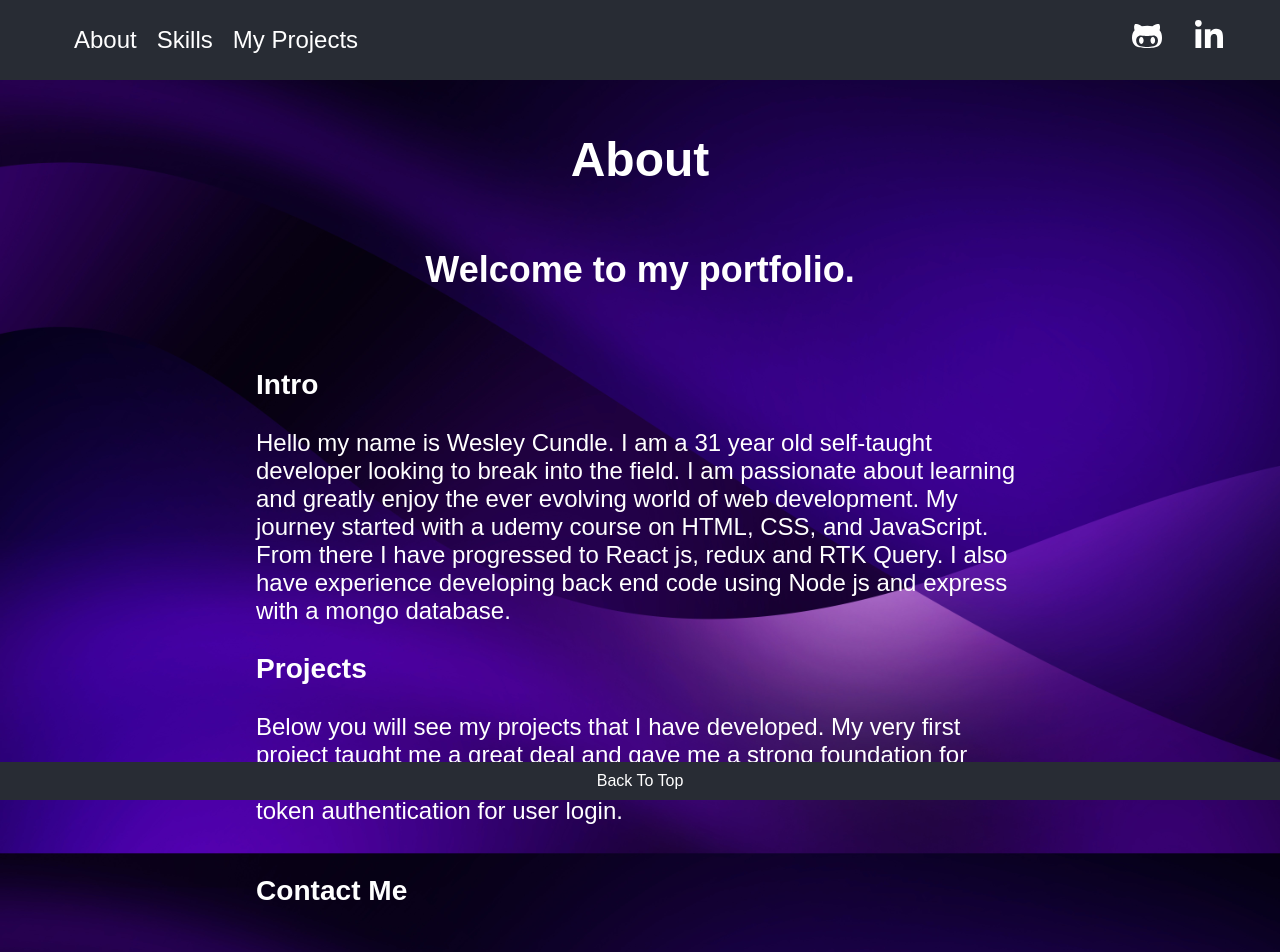
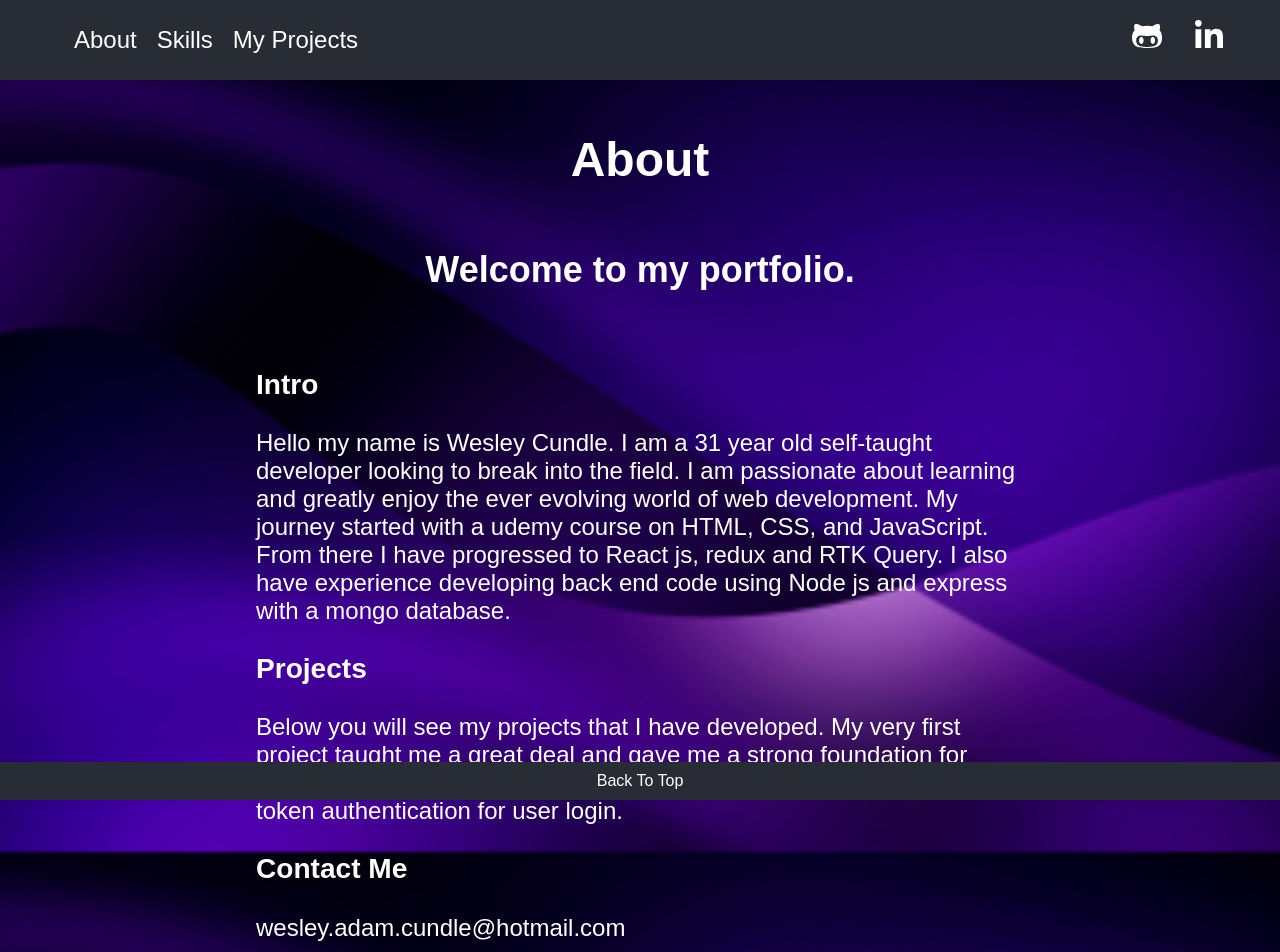
Before and after one commit to wesleycundle28/dev-portfolio, a React (Create React App) app: page / in a window 1280 px wide. Shown: the top 952 px of the page. Built offline with nearby package versions, Linux system fonts and the light colour scheme.

Commit message:
code refactor

```diff
--- a/src/App.css
+++ b/src/App.css
@@ -3,7 +3,7 @@ body {
   background-size: cover;
   background-position: center;
   background-repeat: no-repeat;
-  background-image: url("./assets/Images/abstractPurple.jpg");
+  background-image: url("./assets/Images/abstractPurple\ Small.png");
   display: flex;
   flex-direction: column;
   align-items: stretch;
--- /dev/null
+++ b/src/components/Anchor.jsx
@@ -0,0 +1,5 @@
+import { A } from "../styles/Anchor.style";
+
+export const Anchor = ({ href, Children }) => {
+  return <A href={href}>{Children}</A>;
+};
--- a/src/components/Layout.jsx
+++ b/src/components/Layout.jsx
@@ -1,5 +1,5 @@
 import { Outlet } from "react-router-dom";
-import { Navbar, Footer } from "../components/index";
+import { Navbar, Footer } from "./index";
 
 export const Layout = () => {
   return (
--- a/src/components/index.js
+++ b/src/components/index.js
@@ -2,5 +2,6 @@ import { Layout } from "./Layout";
 import { Footer } from "./Footer";
 import { Navbar } from "./Navbar";
 import { Carousel } from "./Carousel";
+import { Anchor } from "./Anchor";
 
-export { Layout, Footer, Navbar, Carousel };
+export { Layout, Footer, Navbar, Carousel, Anchor };
--- a/src/pages/About/About.js
+++ b/src/pages/About/About.js
@@ -1,4 +1,5 @@
 import "./About.css";
+import { Anchor } from "../../components/index";
 
 export const About = () => {
   return (
@@ -23,10 +24,11 @@ export const About = () => {
           MERN stack applications. This application also has a simple json web
           token authentication for user login.
         </p>
-        <h3 className="contact-me">Contact Me</h3>
-        {/* <a href="mailto: wesley.adam.cundle@hotmail.com">
-          wesley.adam.cundle@hotmail.com
-        </a> */}
+        <h3>Contact Me</h3>
+        <Anchor
+          href="mailto: wesley.adam.cundle@hotmail.com"
+          Children="wesley.adam.cundle@hotmail.com"
+        />
       </div>
     </div>
   );
--- /dev/null
+++ b/src/styles/Anchor.style.js
@@ -0,0 +1,5 @@
+import styled from "styled-components";
+
+export const A = styled.a`
+  color: white;
+`;
```
Also changed, not shown: src/App.js (renamed from src/App.jsx), src/assets/Images/abstractPurple Small.png (added).
